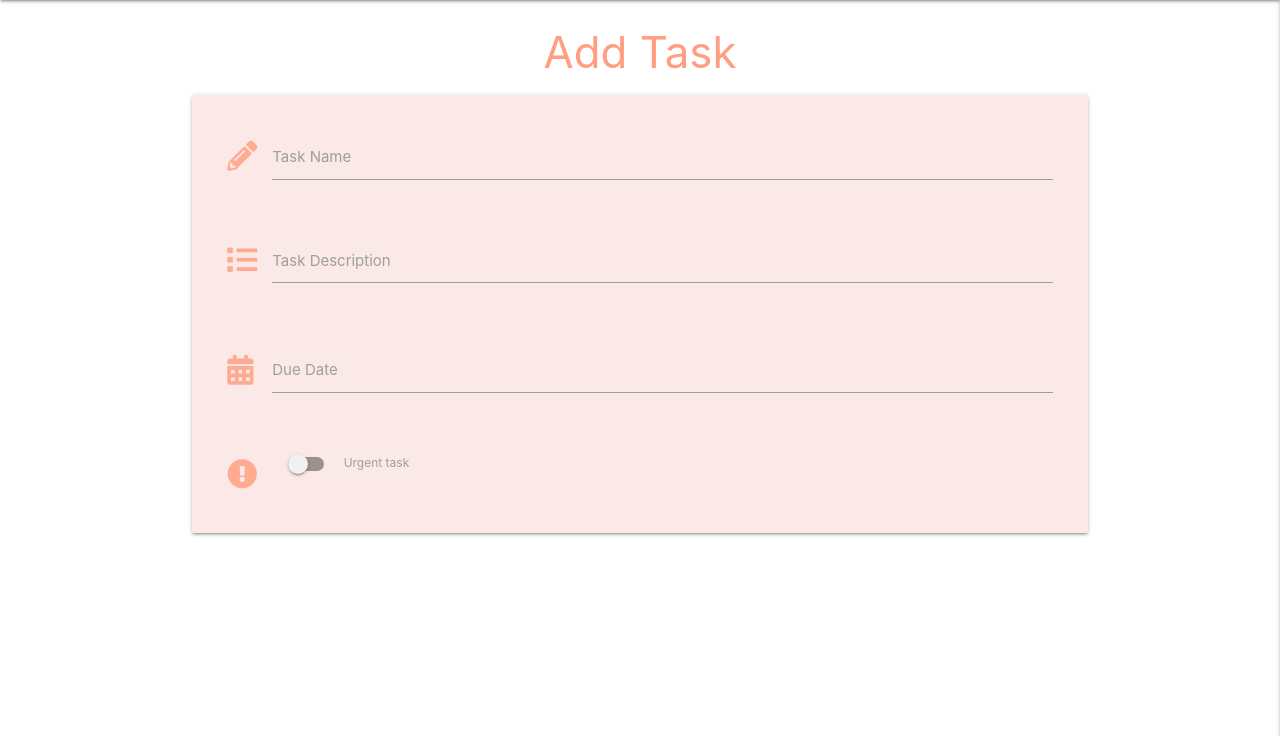
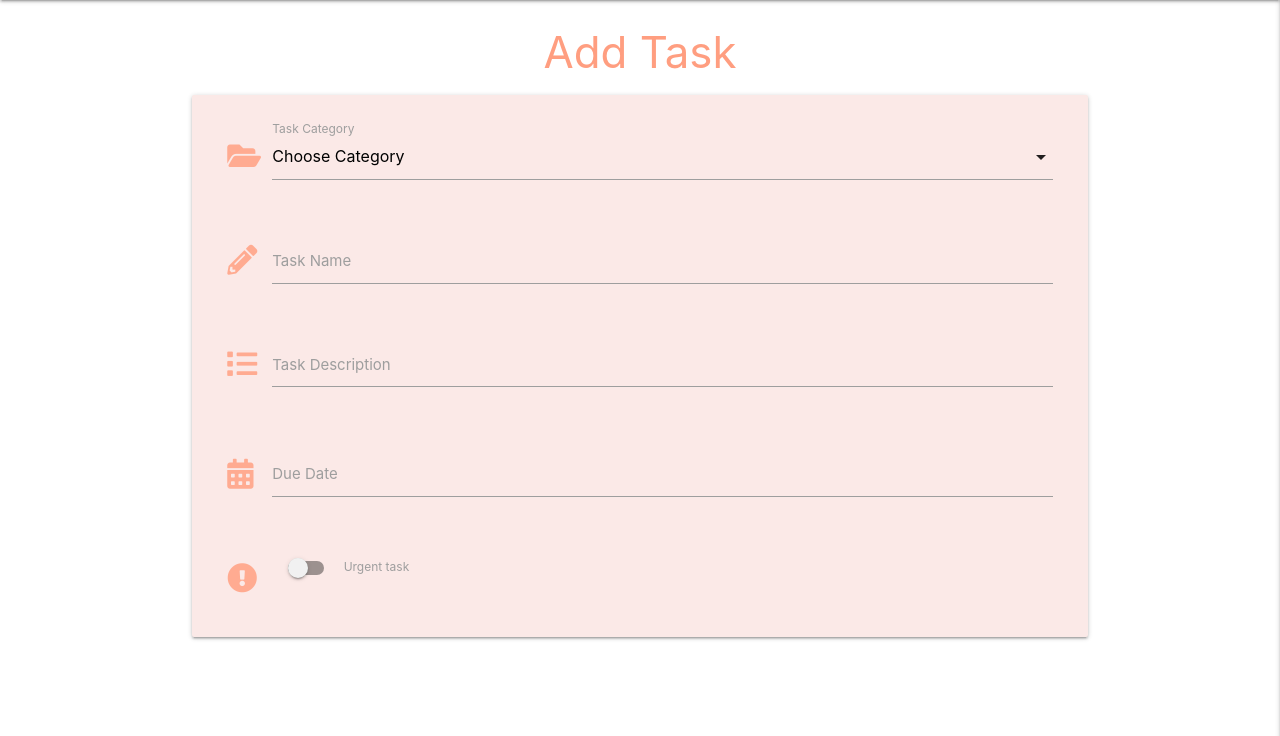
Before and after one commit to asdub/octo-invention, a Flask app: page /add_task in a window 1280 px wide. Shown: the part 64-800 px from the top of the page. Run offline with Flask 2, Linux system fonts and the light colour scheme; data that the repository does not hold is empty; some libraries are stand-ins or nearby versions.

Commit message:
Add categories dropdown

```diff
--- a/app.py
+++ b/app.py
@@ -100,7 +100,8 @@ def logout():
 
 @app.route("/add_task")
 def add_task():
-    return render_template("add_task.html")
+    categories = mongo.db.categories.find().sort("category_name", 1)
+    return render_template("add_task.html", categories=categories)
 
 
 if __name__ == "__main__":
--- a/static/js/script.js
+++ b/static/js/script.js
@@ -19,4 +19,6 @@ document.addEventListener('DOMContentLoaded', function() {
                                                     done: "Select"
                                                   }
                                                 });
+    var picker = document.querySelectorAll('select');
+    var instances = M.FormSelect.init(picker);
   });
--- a/templates/add_task.html
+++ b/templates/add_task.html
@@ -7,9 +7,21 @@
         <form class="col s12" method="POST" action="">
             <div class="row">
                 <div class="input-field col s12">
+                    <i class="fas fa-folder-open deep-orange-text text-lighten-3 prefix"></i>
+                    <select id="category_name" name="category_name" class="validate" required>
+                      <option value="" selected>Choose Category</option>
+                      {% for category in categories %}
+                        <option value="{{ category.category_name }}">{{ category.category_name }}</option>
+                      {% endfor %}
+                    </select>
+                    <label for="category_name">Task Category</label>
+                  </div>
+            </div>
+            <div class="row">
+                <div class="input-field col s12">
                     <i class="fas fa-pencil-alt deep-orange-text text-lighten-3 prefix"></i>
                     <input id="task_name" name="task_name" minlength="5" maxlength="50"
-                            type="text" lass="validate" required>
+                            type="text" class="validate" required>
                     <label for="task_name">Task Name</label>
                 </div>
             </div>
@@ -17,14 +29,14 @@
                 <div class="input-field col s12">
                     <i class="fas fa-list deep-orange-text text-lighten-3 prefix"></i>
                     <textarea id="task_description" name="task_description" minlength="5"
-                                maxlength="50" class="materialize-textarea" required></textarea>
+                                maxlength="50" class="materialize-textarea validate" required></textarea>
                     <label for="task_description">Task Description</label>
                 </div>
             </div>
             <div class="row">
                 <div class="input-field col s12">
                     <i class="fas fa-calendar-alt deep-orange-text text-lighten-3 prefix"></i>
-                    <input id="due_date" name="due_date" type="text" class="datepicker" validate></input>
+                    <input id="due_date" name="due_date" type="text" class="datepicker validate"></input>
                     <label for="due_date">Due Date</label>
                 </div>
             </div>
```
